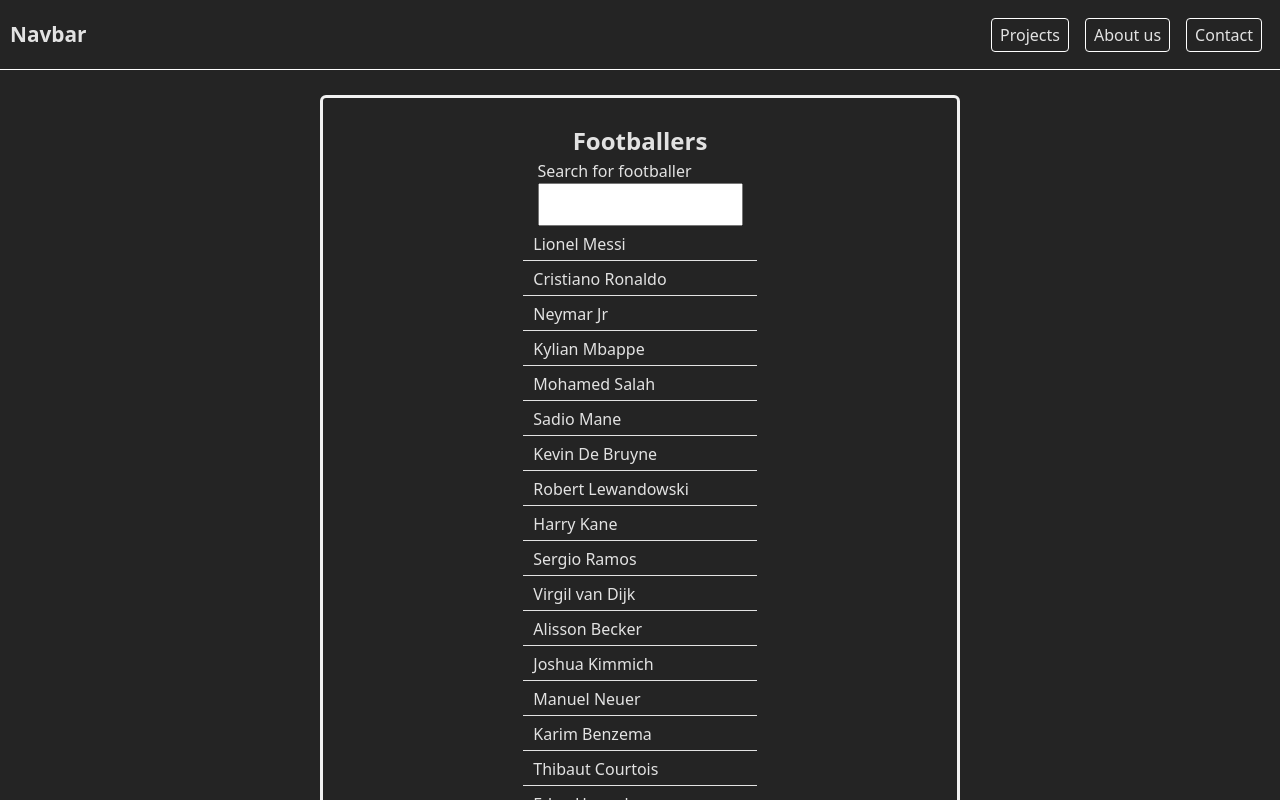
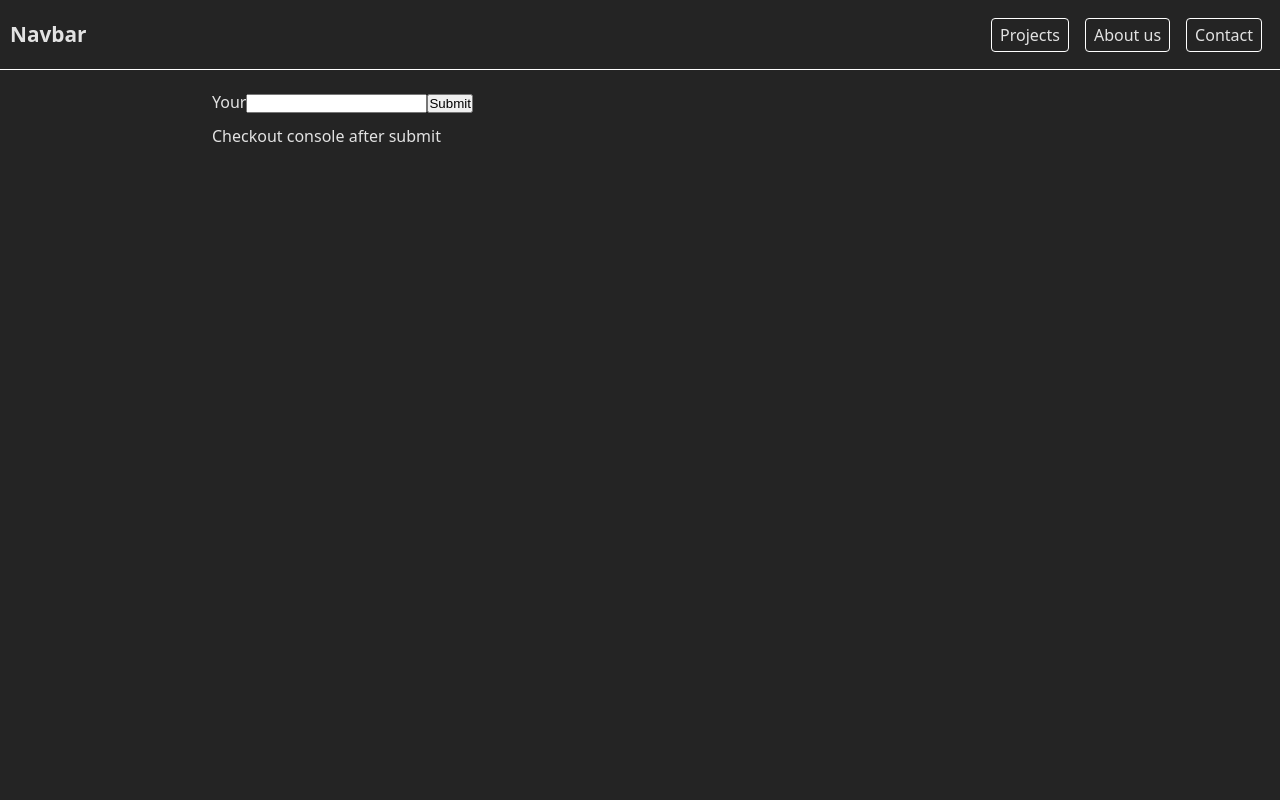
Before and after one commit to sameershah7/React, a React (Vite) app: page / in a window 1280 px wide. Shown: the top 800 px of the page. Built offline with nearby package versions, Linux system fonts and the light colour scheme.

Commit message:
Controlled and uncontrolled inputs

```diff
--- a/src/App.jsx
+++ b/src/App.jsx
@@ -2,6 +2,7 @@ import './App.css'
 import Navbar from './components/Navbar'
 import  CardList  from './components/CardList'
 import SearchFootballer from './components/SearchFootballer_intro_hooks'
+import Form from './components/Form'
 
 function App() {
 
@@ -9,7 +10,8 @@ function App() {
     <>
       <Navbar/>
       {/* <CardList/> */}
-      <SearchFootballer/>
+      {/* <SearchFootballer/>    */}
+      <Form/>
     </>
   )
 }
--- /dev/null
+++ b/src/components/Form.jsx
@@ -0,0 +1,57 @@
+import { useState, useRef } from "react";
+// So, which should you use between controlled and uncontrolled inputs?
+
+// Use controlled inputs when you need dynamic form updates, real-time validation, or when you want to sync input values with state. They provide better control but require more re-renders.
+
+// Use uncontrolled inputs when you need simpler forms, want to access values only on submission, or when you're working with non-React code.
+
+
+export default function Form() {
+  const styles = {
+    width: "70vw",
+    margin: "0 auto",
+    padding: "20px",
+    display: "flex",
+    flexDirection: "column",
+    gap: "10px"
+  };
+
+  // Controlled Inputs
+    // const [name, setName] = useState("");
+    // const handleChange = (e) => {
+    //   setName(e.target.value);
+    // };
+    // const handleSubmit = (e) => {
+    //   e.preventDefault();
+    //   console.log(name);
+    // };
+    // return (
+    //   <div style={styles}>
+    //     <form onSubmit={handleSubmit}>
+    //       <label htmlFor="name">Your name</label> <br />
+    //       <input value={name} id="name" onChange={handleChange} type="text" />
+    //     </form>
+    //     <div>{name}</div>
+    //   </div>
+    // );
+
+
+
+  // Uncontrolled Inputs
+  const nameRef = useRef("");
+  const handleSubmit = (e) => {
+    e.preventDefault();
+    console.log(nameRef.current.value);
+  };
+
+  return (
+    <div style={styles}>
+    <form onSubmit={handleSubmit}>
+      <label htmlFor="name">Your</label>
+      <input type="text" id="name" ref={nameRef} />
+      <button type="submit">Submit</button>
+    </form>
+    <div>Checkout console after submit</div>
+    </div>
+  );
+}
```
